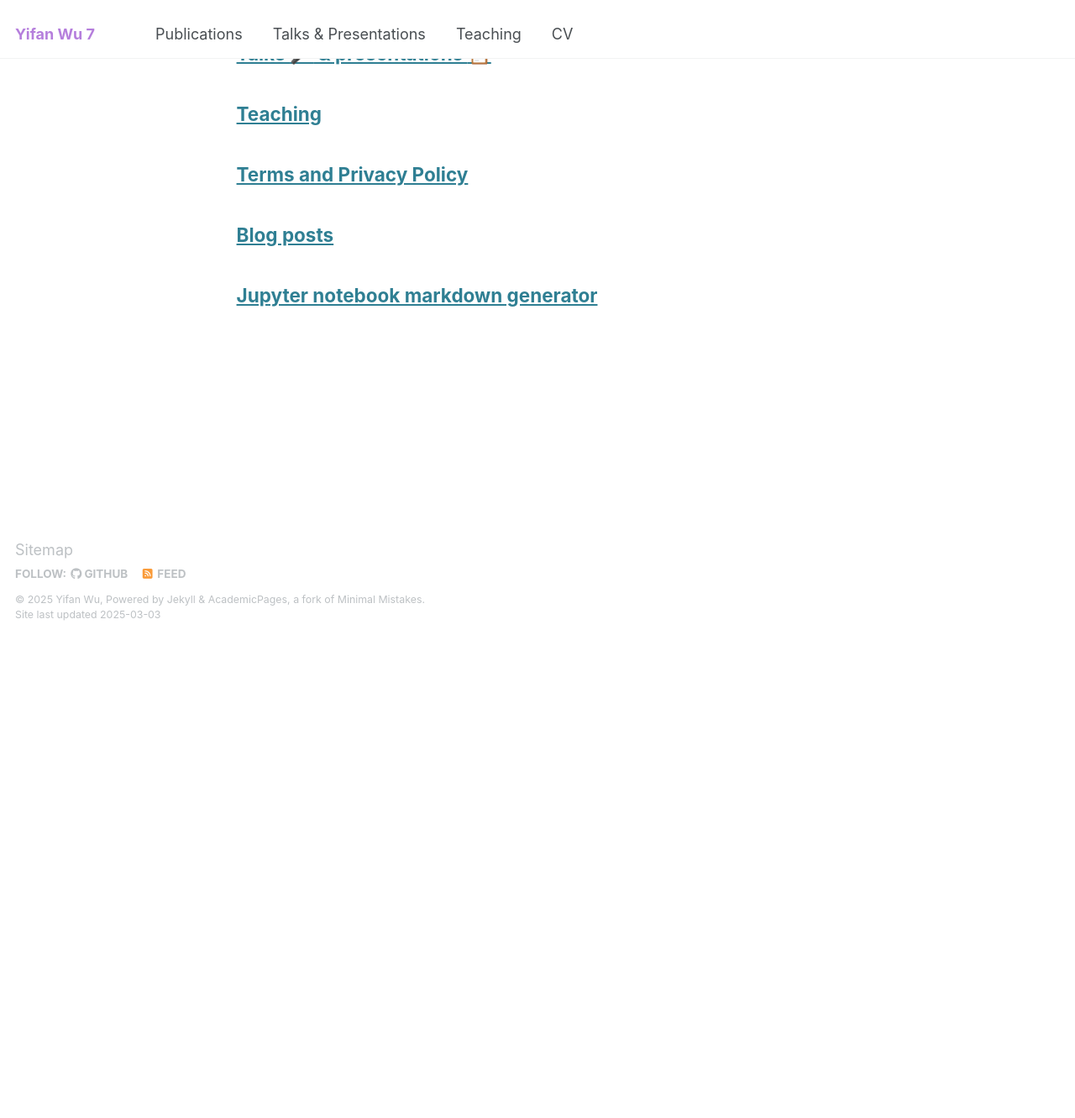
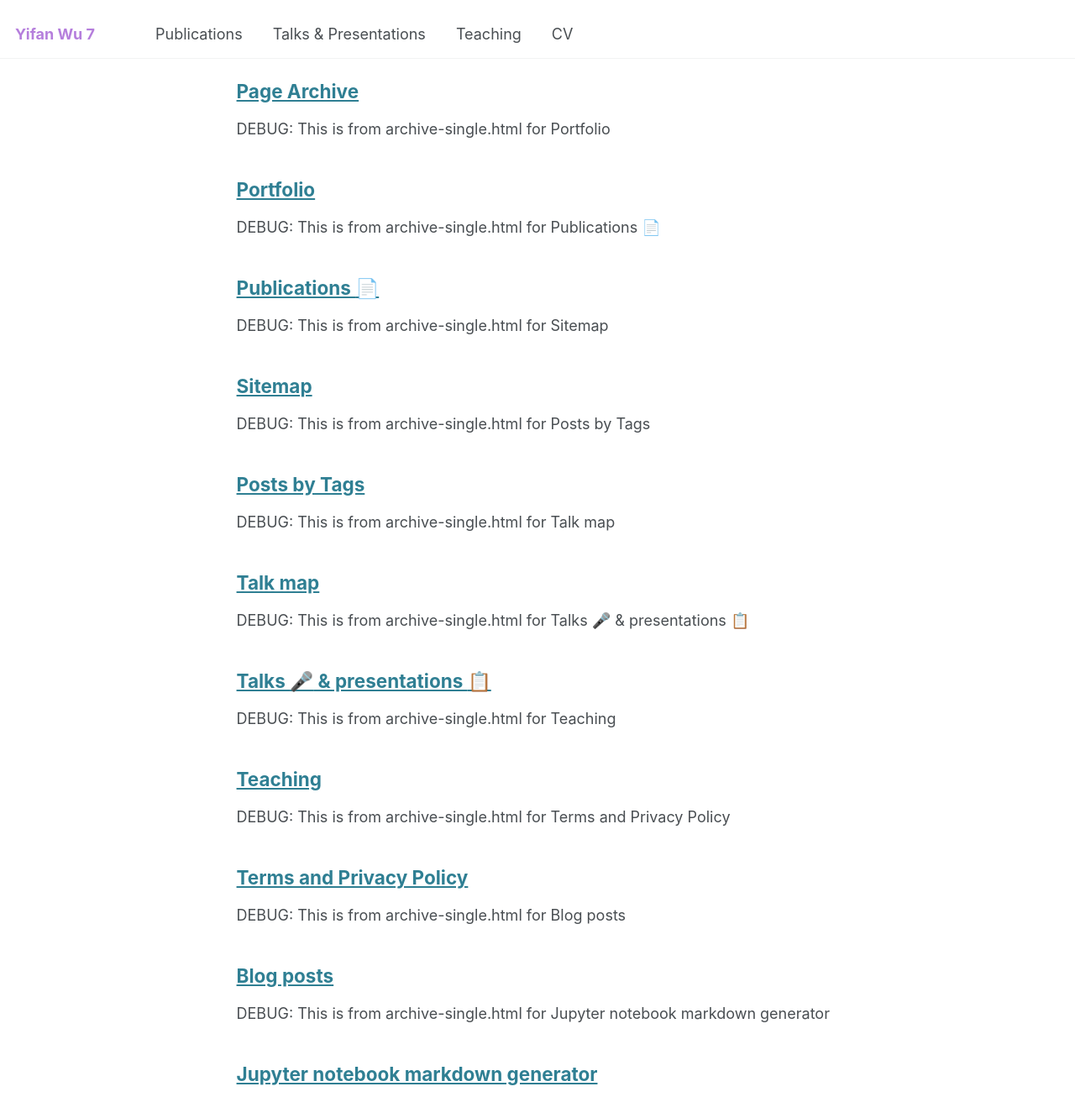
Before and after one commit to lynn-yifanwu-ling/lynn-yifanwu-ling.github.io, a Jekyll site: the page built from _pages/page-archive.html, in a window 1280 px wide and 1400 px high, scrolled down 1137 px. Shown: the top 1331 px of the window at 84% size. Built offline with Jekyll 4.4.1, drawn with Linux system fonts in a browser that asks for light colours; emoji names are drawn with the system emoji font; before the commit the page ends 1897 px from its top, so only the background shows below that; some of the changed text lies outside the part shown.

Commit message:
Update archive-single.html

```diff
--- a/_includes/archive-single.html
+++ b/_includes/archive-single.html
@@ -1,4 +1,7 @@
 {% include base_path %}
+
+<p>DEBUG: This is from archive-single.html for {{ post.title }}</p>
+
 
 {% if post.header.teaser %}
   {% capture teaser %}{{ post.header.teaser }}{% endcapture %}
```
